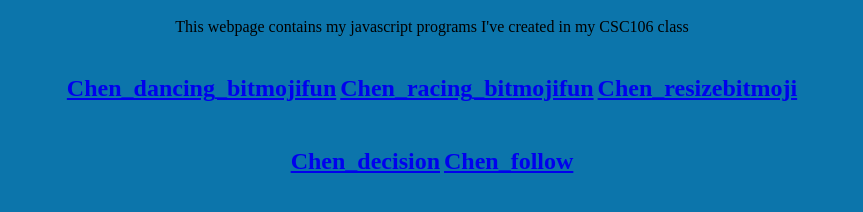
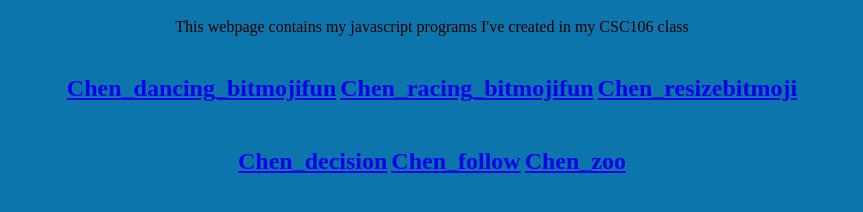
Before and after one commit to EasChen70/EasChen70.github.io, a plain HTML site: page javascripts.html in a window 1280 px wide. Shown: the part 348-560 px from the top of the page, without its empty margins (208-1071 px from the left). Drawn offline with Linux system fonts and the light colour scheme; a script that the page names is missing.

Commit message:
Update javascripts.html

```diff
--- a/javascripts.html
+++ b/javascripts.html
@@ -28,7 +28,8 @@
         <tr>
         <td><h2><a href="https://www.khanacademy.org/computer-programming/chen_decision/4535906509832192">Chen_decision</a></h2><script src="https://www.khanacademy.org/computer-programming/chen_decision/4535906509832192/embed.js?editor=no&buttons=no&author=no&embed=yes"></script></td>
         <td><h2><a href="https://www.khanacademy.org/computer-programming/chen_follow/5430297411764224">Chen_follow</a></h2><script src="https://www.khanacademy.org/computer-programming/chen_follow/5430297411764224/embed.js?editor=no&buttons=no&author=no&embed=yes"></script></td>
-        </tr>
+        <td><h2><a href="https://www.khanacademy.org/computer-programming/chen_zoo/5182655268175872">Chen_zoo</a></h2><script src="https://www.khanacademy.org/computer-programming/chen_zoo/5182655268175872/embed.js?editor=no&buttons=no&author=no&embed=yes"></script></td>
+         </tr>
        </table>
   </body>
 </html>
```
